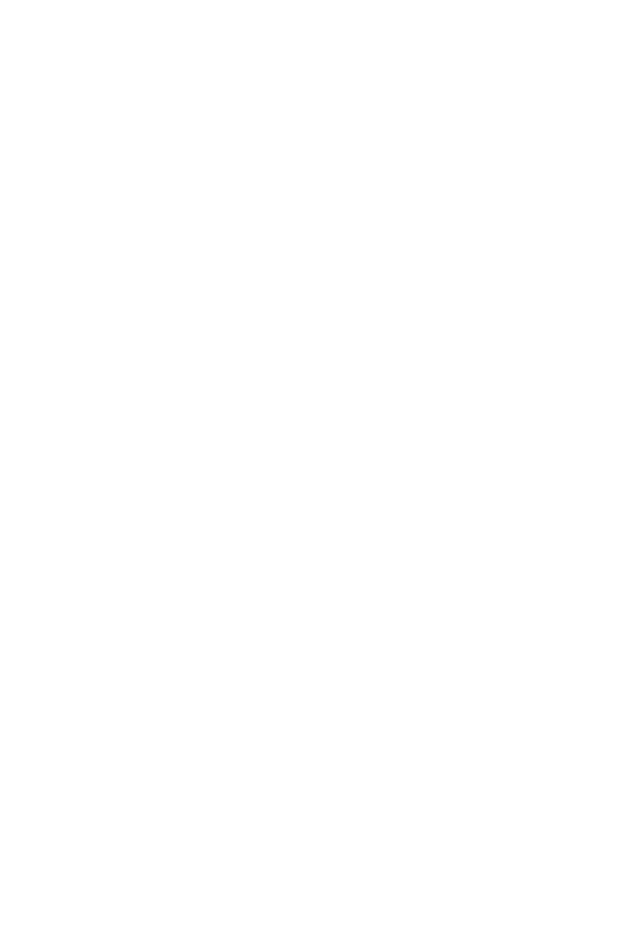
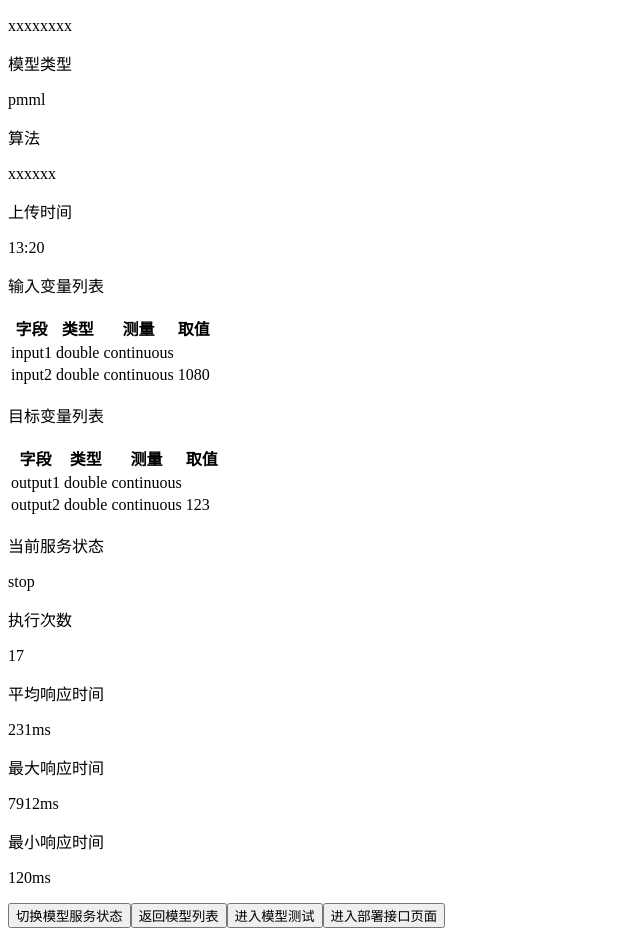
Before and after one commit to ferv3455/ML-Model-Management, a Vue app in the folder client/: page /model/model1 in a window 1280 px wide. Shown: the part 186-1122 px from the top of the page, without its empty margins (0-640 px from the left). Before the commit the page ends 800 px from the top, so only its background shows below. Built offline with nearby package versions, Linux system fonts and the light colour scheme.

Commit message:
完成模型详细信息页面的ui雏形

```diff
--- a/client/src/views/ModelIDView.vue
+++ b/client/src/views/ModelIDView.vue
@@ -1,12 +1,147 @@
 <template>
-    <div>
-        <p>
-            模型详细信息页面
-        </p>
+  <div>
+    <h1 id="modelIDPageTitle">
+      模型详细信息页面
+    </h1>
+    <div id="modelIDPageModelDetail">
+      <p class="modelIDPageModelInfo">模型ID</p>
+      <p class="modelIDPageGetModelInfo">{{ modelID }}</p>
+      <p class="modelIDPageModelInfo">模型描述</p>
+      <p class="modelIDPageGetModelInfo">{{ modelDes }}</p>
+      <p class="modelIDPageModelInfo">模型类型</p>
+      <p class="modelIDPageGetModelInfo">{{ modelType }}</p>
+      <p class="modelIDPageModelInfo">算法</p>
+      <p class="modelIDPageGetModelInfo">{{ modelAlgo }}</p>
+      <p class="modelIDPageModelInfo">上传时间</p>
+      <p class="modelIDPageGetModelInfo">{{ modelTime }}</p>
+      <p class="modelIDPageModelInfo">输入变量列表</p>
+      <table id="modelIDPageInputTable">
+        <tr>
+          <th>字段</th>
+          <th>类型</th>
+          <th>测量</th>
+          <th>取值</th>
+        </tr>
+        <tr v-for="input in modelInputs" :key="input">
+          <td>{{ input.name }}</td>
+          <td>{{ input.type }}</td>
+          <td>{{ input.measure }}</td>
+          <td>{{ input.value }}</td>
+        </tr>
+      </table>
+      <p class="modelIDPageModelInfo">目标变量列表</p>
+      <table id="modelIDPageOutputTable">
+        <tr>
+          <th>字段</th>
+          <th>类型</th>
+          <th>测量</th>
+          <th>取值</th>
+        </tr>
+        <tr v-for="output in modelOutputs" :key="output">
+          <td>{{ output.name }}</td>
+          <td>{{ output.type }}</td>
+          <td>{{ output.measure }}</td>
+          <td>{{ output.value }}</td>
+        </tr>
+      </table>
+      <p class="modelIDPageModelInfo">当前服务状态</p>
+      <p class="modelIDPageGetModelInfo">{{ modelStatus }}</p>
+      <p class="modelIDPageModelInfo">执行次数</p>
+      <p class="modelIDPageGetModelInfo">{{ modelCount }}</p>
+      <p class="modelIDPageModelInfo">平均响应时间</p>
+      <p class="modelIDPageGetModelInfo">{{ modelAverResTime }}ms</p>
+      <p class="modelIDPageModelInfo">最大响应时间</p>
+      <p class="modelIDPageGetModelInfo">{{ modelMaxResTime }}ms</p>
+      <p class="modelIDPageModelInfo">最小响应时间</p>
+      <p class="modelIDPageGetModelInfo">{{ modelMinResTime }}ms</p>
     </div>
+    <button @click="changeModelStatus" id="modelIDPageChangeModelStatus">切换模型服务状态</button>
+    <button @click="backToModelPage" id="modelIDPageBackToModelPage">返回模型列表</button>
+    <button @click="goToTestPage" id="modelIDPageGoToTestPage">进入模型测试</button>
+    <button @click="goToPredictPage" id="modelIDPageGoToPredictPage">进入部署接口页面</button>
+  </div>
 </template>
 
 <script>
+import axios from 'axios';
+
+export default {
+  data() {
+    return {
+      // 从表单获得的信息（此处不包含模型文件信息）
+      modelID: this.$route.params.modelID,
+      modelDes: 'xxxxxxxx',
+      modelType: 'pmml',
+      modelAlgo: 'xxxxxx',
+      modelTime: '13:20',
+      modelStatus: 'stop',
+      modelInputs: [
+        {
+          name: 'input1',
+          type: 'double',
+          measure: 'continuous',
+          value: '',
+        },
+        {
+          name: 'input2',
+          type: 'double',
+          measure: 'continuous',
+          value: 1080,
+        },
+      ],
+      modelOutputs: [
+        {
+          name: 'output1',
+          type: 'double',
+          measure: 'continuous',
+          value: '',
+        },
+        {
+          name: 'output2',
+          type: 'double',
+          measure: 'continuous',
+          value: 123,
+        },
+      ],
+      modelCount: 17,
+      modelAverResTime: 231,
+      modelMaxResTime: 7912,
+      modelMinResTime: 120,
+    };
+  },
+  methods: {
+    changeModelStatus(event) {
+      if (this.modelStatus === 'run') {
+        // 此处需要使用axios向后端发出切换模型状态的请求，成功后才可执行以下操作
+        this.modelStatus = 'stop';
+      } else {
+        // 同上
+        this.modelStatus = 'run';
+      }
+    },
+    backToModelPage(event) {
+      this.$router.push({
+        name: 'model',
+      });
+    },
+    goToTestPage(event) {
+      this.$router.push({
+        name: 'test',
+        params: {
+          modelID: this.modelID,
+        },
+      });
+    },
+    goToPredictPage(event) {
+      this.$router.push({
+        name: 'predict',
+        params: {
+          modelID: this.modelID,
+        },
+      });
+    },
+  },
+};
 </script>
 
 <style>
```
